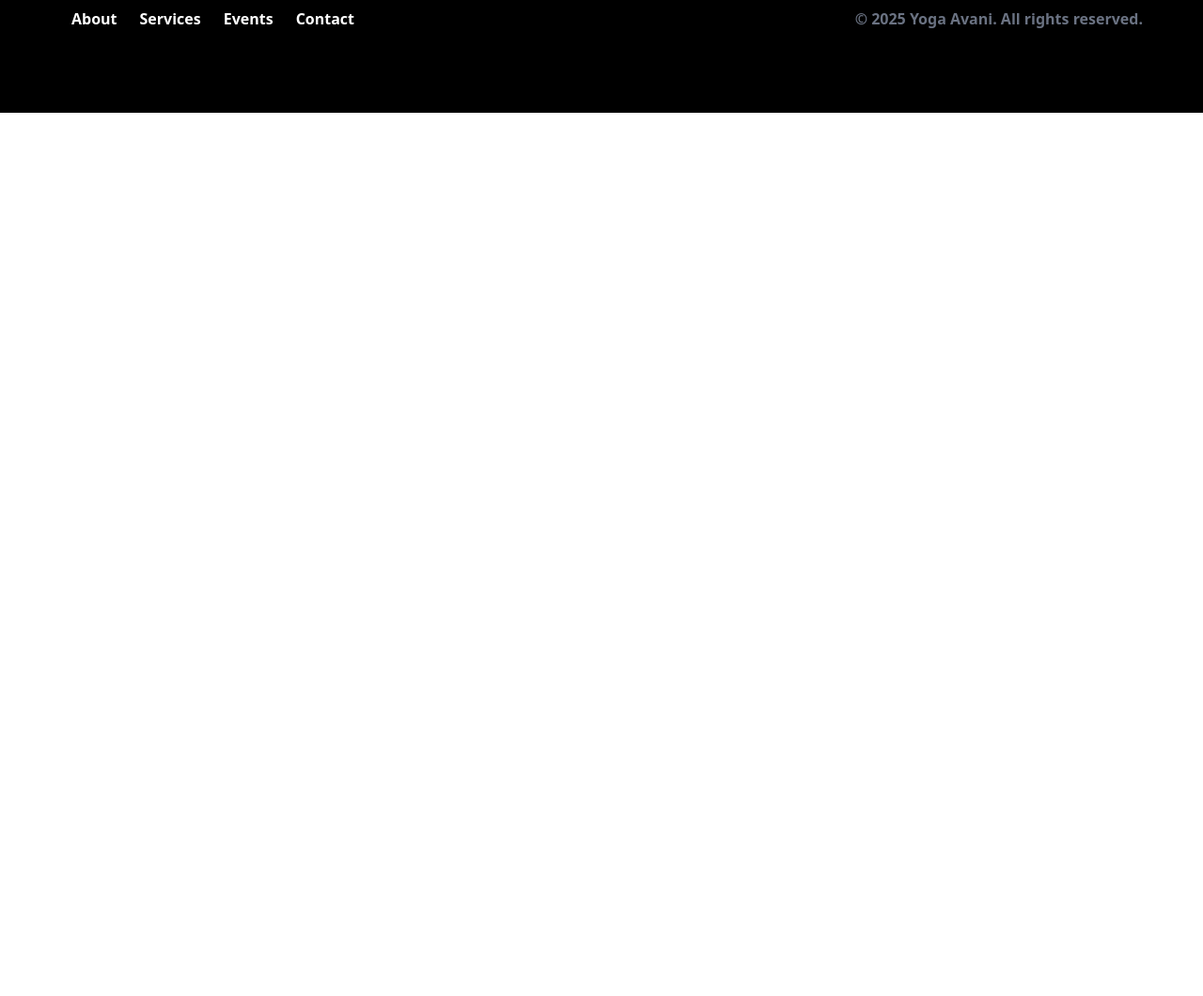
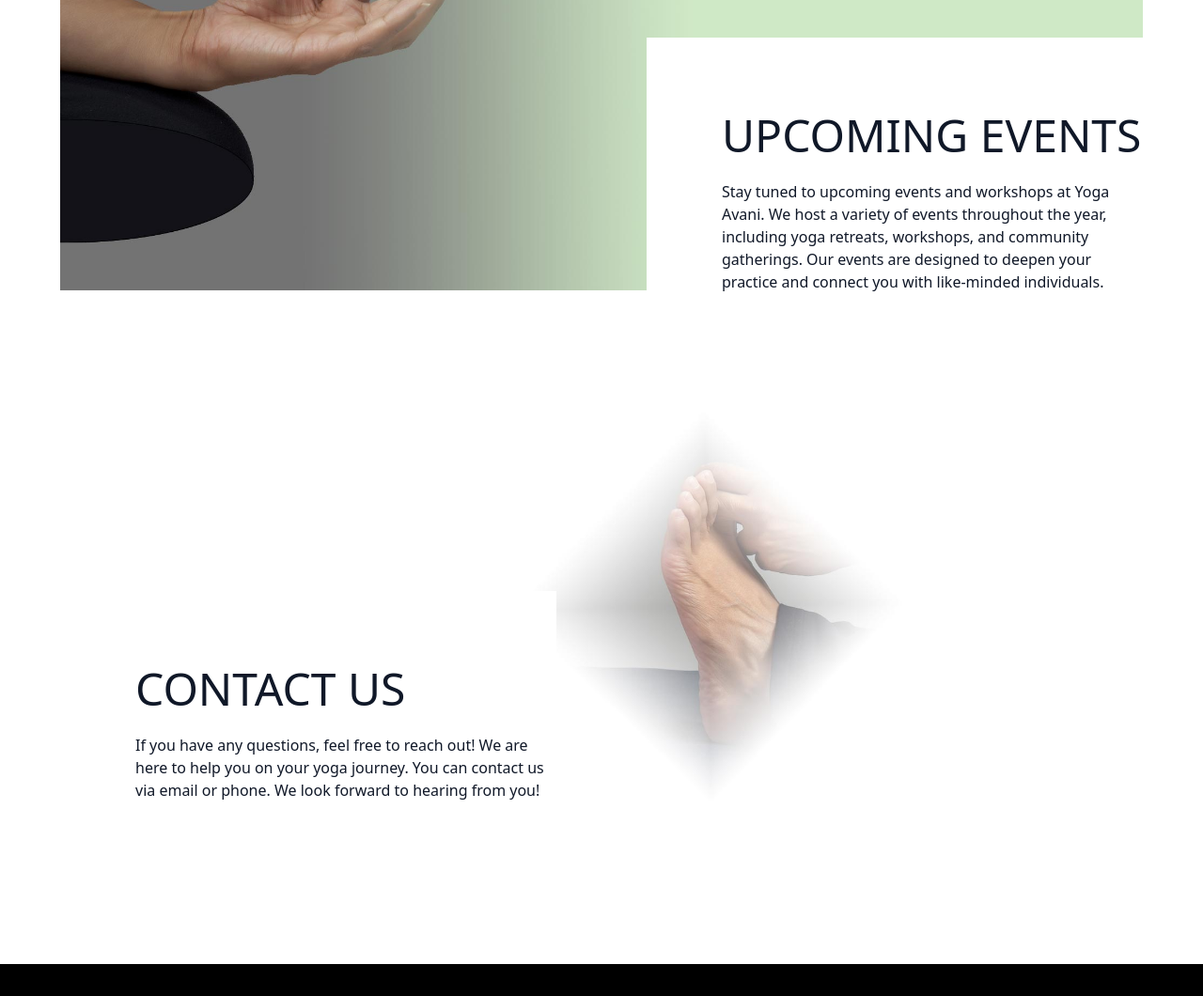
Before and after one commit to jrbrayjr2006/yoga-avani-web, a website: page index.html in a window 1280 px wide. Shown: the part 2256-3316 px from the top of the page at 94% size. Before the commit the page ends 2376 px from the top, so only its background shows below. Drawn offline with Linux system fonts and the light colour scheme.

Commit message:
updated the remaining sections

```diff
--- a/index.html
+++ b/index.html
@@ -77,7 +77,8 @@
                     About Us
                 </h2>
                 <p class="max-w-md text-center md:text-left">
-                    At Yoga Avani, we believe in the power of yoga to transform lives.
+                    At Yoga Avani, we believe in the power of yoga to transform lives. Our mission is to create a welcoming and supportive space where individuals of all ages, backgrounds, and experience levels can explore the mind-body connection and embark on a journey toward greater well-being.
+
                 </p>
             </div>
         </div>
@@ -101,12 +102,37 @@
     </section>
 
     <section id="events">
-        <h2>Upcoming Events</h2>
+        <!-- Feature Events Container -->
+        <div class="relative container flex flex-col max-w-6xl mx-auto my-32 px-6 text-gray-900 md:flex-row md:px-0">
+            <!-- Image Container -->
+            <img src="images/breathing_background_fade.jpg" alt="About Image">
+            <!-- Text Container -->
+            <div class="top-48 pr-0 bg-white md:absolute md:right-0 md:py-20 md:pl-20">
+                <h2 class="max-w-lg mt-10 mb-6 text-4xl font-sans text-center text-gray-900 uppercase md:text-5xl md:mt-0 md:text-left">
+                    Upcoming Events
+                </h2>
+                <p class="max-w-md text-center md:text-left">
+                    Stay tuned to upcoming events and workshops at Yoga Avani. We host a variety of events throughout the year, including yoga retreats, workshops, and community gatherings. Our events are designed to deepen your practice and connect you with like-minded individuals.
+                </p>
+            </div>
+        </div>
     </section>
 
     <section id="contact">
-        <h2>Contact Us</h2>
-        <p>If you have any questions, feel free to reach out!</p>
+        <!-- Feature Container -->
+        <div class="relative container flex flex-col max-w-6xl mx-auto my-32 px-6 text-gray-900 md:flex-row md:px-0">
+            <!-- Image Container -->
+            <img src="images/testimonials_background_fade.jpg" alt="Services Image">
+            <!-- Text Container -->
+            <div class="top-48 pl-0 bg-white md:absolute md:left-0 md:py-20 md:pl-20">
+                <h2 class="max-w-lg mt-10 mb-6 text-4xl font-sans text-center text-gray-900 uppercase md:text-5xl md:mt-0 md:text-left">
+                    Contact Us
+                </h2>
+                <p class="max-w-md text-center md:text-left">
+                    If you have any questions, feel free to reach out! We are here to help you on your yoga journey. You can contact us via email or phone.  We look forward to hearing from you!
+                </p>
+            </div>
+        </div>
     </section>
 
     <!-- Footer -->
```
